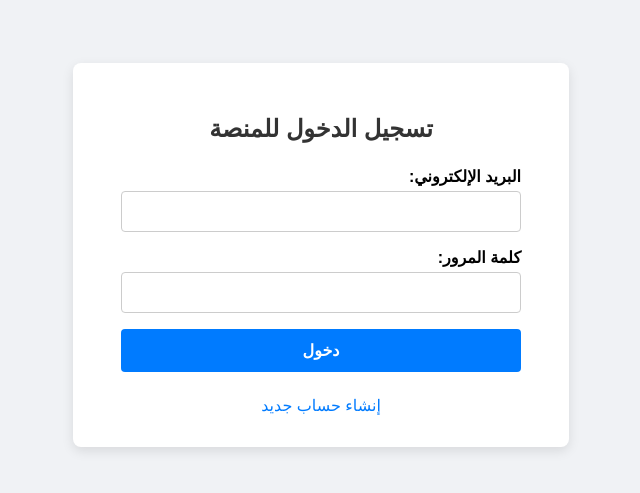
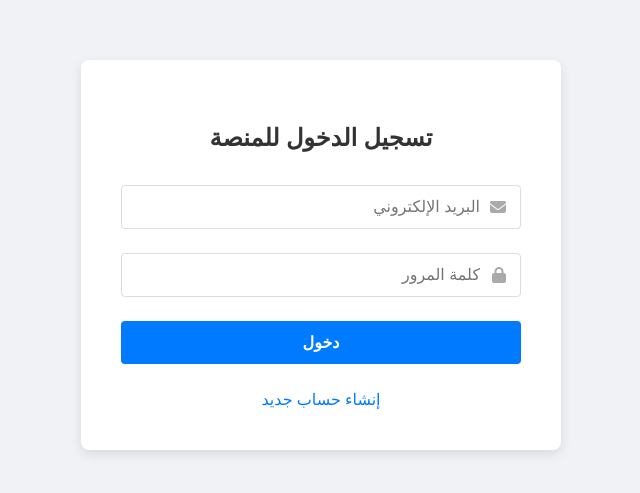
Before and after one commit to ali078044/My-Platform-Frontend, a plain HTML site: page index.html in a window 1280 px wide. Shown: the part 145-638 px from the top of the page, without its empty margins (319-959 px from the left). Drawn offline with Linux system fonts and the light colour scheme.

Commit message:
Update index.html

```diff
--- a/index.html
+++ b/index.html
@@ -4,44 +4,42 @@
     <meta charset="UTF-8">
     <meta name="viewport" content="width=device-width, initial-scale=1.0">
     <title>تسجيل الدخول</title>
+    <link rel="stylesheet" href="https://cdnjs.cloudflare.com/ajax/libs/font-awesome/6.4.0/css/all.min.css">
     <style>
-        /* يمكنك لاحقًا نقل هذا الـ CSS إلى ملف منفصل */
-        body { font-family: 'Cairo', sans-serif; display: flex; justify-content: center; align-items: center; min-height: 100vh; background-color: #f0f2f5; margin: 0; }
-        .container { background: white; padding: 2rem 3rem; border-radius: 8px; box-shadow: 0 4px 12px rgba(0,0,0,0.1); width: 100%; max-width: 400px; text-align: center; }
-        h2 { margin-bottom: 1.5rem; color: #333; }
-        .form-group { margin-bottom: 1rem; text-align: right; }
-        label { display: block; margin-bottom: 5px; font-weight: bold; }
-        input { width: 100%; padding: 12px; border: 1px solid #ccc; border-radius: 4px; box-sizing: border-box; }
+        body { font-family: 'Segoe UI', sans-serif; display: flex; justify-content: center; align-items: center; min-height: 100vh; background-color: #f0f2f5; margin: 0; }
+        .form-container { background: white; padding: 2.5rem; border-radius: 8px; box-shadow: 0 4px 12px rgba(0,0,0,0.1); width: 100%; max-width: 400px; text-align: center; }
+        h2 { margin-bottom: 2rem; color: #333; }
+        .input-group { position: relative; margin-bottom: 1.5rem; }
+        .input-group i { position: absolute; top: 50%; right: 15px; transform: translateY(-50%); color: #aaa; }
+        input { width: 100%; padding: 12px 40px 12px 12px; border: 1px solid #ddd; border-radius: 4px; box-sizing: border-box; font-size: 1rem; }
         button { width: 100%; padding: 12px; background-color: #007bff; color: white; border: none; border-radius: 4px; cursor: pointer; font-size: 1rem; font-weight: bold; transition: background-color 0.3s; }
         button:hover { background-color: #0056b3; }
-        button:disabled { background-color: #aaa; }
-        #message { margin-top: 1rem; font-weight: bold; }
-        .success { color: green; }
-        .error { color: red; }
+        #message { margin-top: 1rem; font-weight: bold; text-align: center; }
+        .success { color: #28a745; }
+        .error { color: #dc3545; }
         .links { margin-top: 1.5rem; }
-        .links a { color: #007bff; text-decoration: none; margin: 0 10px; }
+        .links a { margin: 0 10px; text-decoration: none; color: #007bff; }
     </style>
 </head>
 <body>
-    <div class="container">
+    <div class="form-container">
         <h2>تسجيل الدخول للمنصة</h2>
         <form id="loginForm">
-            <div class="form-group">
-                <label for="email">البريد الإلكتروني:</label>
-                <input type="email" id="email" required>
+            <div class="input-group">
+                <i class="fas fa-envelope"></i>
+                <input type="email" id="email" placeholder="البريد الإلكتروني" required>
             </div>
-            <div class="form-group">
-                <label for="password">كلمة المرور:</label>
-                <input type="password" id="password" required>
+            <div class="input-group">
+                <i class="fas fa-lock"></i>
+                <input type="password" id="password" placeholder="كلمة المرور" required>
             </div>
-            <button type="submit" id="submitBtn">دخول</button>
+            <button type="submit">دخول</button>
             <p id="message"></p>
         </form>
         <div class="links">
             <a href="register.html">إنشاء حساب جديد</a>
         </div>
     </div>
-    <!-- سنربط ملف الجافاسكريبت هنا -->
     <script src="script.js"></script>
 </body>
 </html>
```
